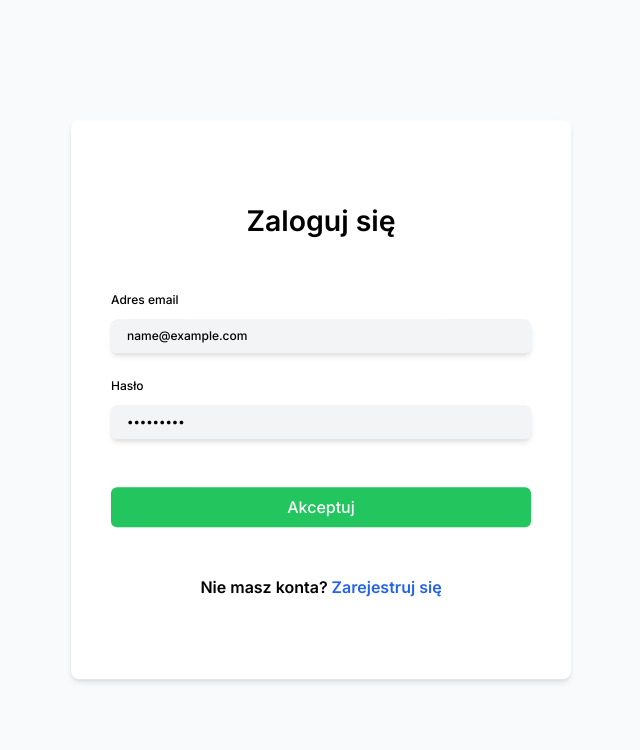
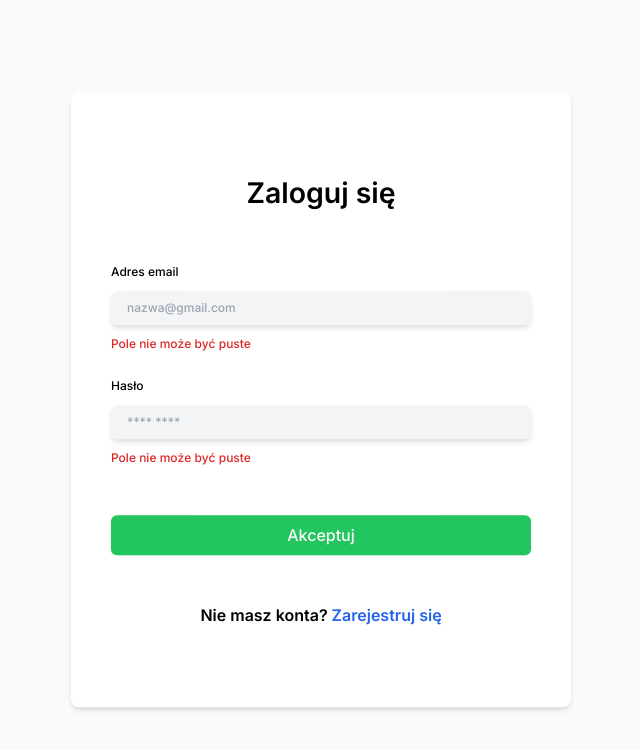
Before and after one commit to kubaplayer05/our-duties-frontend, a React (Vite) app: page /login in a window 1280 px wide. Both pictures are taken after typing "name@example.com", "Sample123" into the empty fields and a click on the button "Akceptuj". Shown: the top 750 px of the page, without its empty margins (319-959 px from the left). Built offline with nearby package versions, Linux system fonts and the light colour scheme.

Commit message:
add hook for Inputs, validate functions

```diff
--- a/src/components/ui/Input.jsx
+++ b/src/components/ui/Input.jsx
@@ -1,14 +1,25 @@
-const Input = ({type = "text", placeholder = "", className, id, onChange = () => {}}) => {
+const Input = (
+    {
+        type = "text",
+        placeholder = "",
+        className,
+        id,
+        value,
+        onChange = () => {},
+        onBlur = () => {},
+        onFocus = () => {},
+    }) => {
 
-    return (
-        <input
-            className={`text-sm bg-gray-100 shadow-md rounded-md px-4 py-2 selection:outline-blue-500 ${className}`}
-            type={type}
-            placeholder={placeholder}
-            id={id}
-            onChange={onChange}
-        />
-    )
+    return (<input
+        className={`text-sm bg-gray-100 shadow-md rounded-md px-4 py-2 ${className}`}
+        type={type}
+        placeholder={placeholder}
+        id={id}
+        onChange={onChange}
+        onBlur={onBlur}
+        onFocus={onFocus}
+        value={value}
+    />)
 }
 
 export default Input
--- /dev/null
+++ b/src/hooks/useInput.jsx
@@ -0,0 +1,20 @@
+import {useEffect, useState} from "react";
+
+export const useInput = (verifyFn) => {
+
+    const [value, setValue] = useState("")
+    const [error, setError] = useState(null)
+    const [touched, setTouched] = useState(null)
+
+    useEffect(() => {
+        setError(verifyFn(value))
+    }, [value]);
+
+    return {
+        value,
+        setValue,
+        error,
+        touched,
+        setTouched
+    }
+}
--- a/src/pages/Login.jsx
+++ b/src/pages/Login.jsx
@@ -2,14 +2,33 @@ import Button from "../components/ui/Button.jsx";
 import Input from "../components/ui/Input.jsx";
 import {Link} from "react-router-dom";
 import {useState} from "react";
+import {useInput} from "../hooks/useInput.jsx";
+import {validateEmail, validatePassword} from "../utils/verify.jsx";
 
 const Login = () => {
 
-    const [email, setEmail] = useState("")
-    const [password, setPassword] = useState("")
+    const {
+        value: email,
+        setValue: setEmail,
+        error: emailError,
+        touched: emailTouched,
+        setTouched: setEmailTouched
+    } = useInput(validateEmail)
+
+    const {
+        value: password,
+        setValue: setPassword,
+        error: passwordError,
+        touched: passwordTouched,
+        setTouched: setPasswordTouched
+    } = useInput(validatePassword)
 
     const submitHandler = e => {
         e.preventDefault()
+
+        setEmail("")
+        setPassword("")
+
         console.log(`email: ${email} \npassword: ${password}`)
     }
 
@@ -20,17 +39,28 @@ const Login = () => {
             <div className="w-[100%] flex flex-col gap-6">
                 <div className="flex flex-col w-[100%] gap-2.5 text-sm font-medium">
                     <label htmlFor="email">Adres email</label>
-                    <Input type="email" id="email" placeholder="nazwa@gmail.com"
+                    <Input onFocus={() => {
+                        setEmailTouched(true)
+                    }} type="email" id="email" placeholder="nazwa@gmail.com"
                            onChange={(e) => {
                                setEmail(e.target.value)
-                           }}/>
+                           }}
+                           value={email}
+                    />
+                    {emailError && emailTouched && <p className="text-red-600">{emailError}</p>}
                 </div>
                 <div className="flex flex-col w-[100%] gap-2.5 text-sm font-medium">
                     <label htmlFor="password">Hasło</label>
                     <Input type="password" id="password" placeholder="**** ****"
                            onChange={(e) => {
                                setPassword(e.target.value)
-                           }}/>
+                           }}
+                           onFocus={() => {
+                               setPasswordTouched(true)
+                           }}
+                           value={password}
+                    />
+                    {passwordError && passwordTouched && <p className="text-red-600">{passwordError}</p>}
                 </div>
             </div>
             <Button type="submit" className="w-[100%]">Akceptuj</Button>
--- /dev/null
+++ b/src/utils/verify.jsx
@@ -0,0 +1,27 @@
+export const validateEmail = (email) => {
+    const mailFormat = /^\w+([\.-]?\w+)*@\w+([\.-]?\w+)*(\.\w{2,3})+$/
+
+    if (email.length === 0) {
+        return "Pole nie może być puste"
+    }
+
+    if (!email.match(mailFormat)) {
+        return "Niepoprawny adres email"
+    }
+
+    return null
+}
+
+export const validatePassword = (password) => {
+    const passwordFormat = /^(?=.*[A-Z])(?=.*[a-z])(?=.*[\W_]).{8,}$/
+
+    if (password.length === 0) {
+        return "Pole nie może być puste"
+    }
+
+    if (!password.match(passwordFormat)) {
+        return "Hasło jest słabe"
+    }
+
+    return null
+}
```
